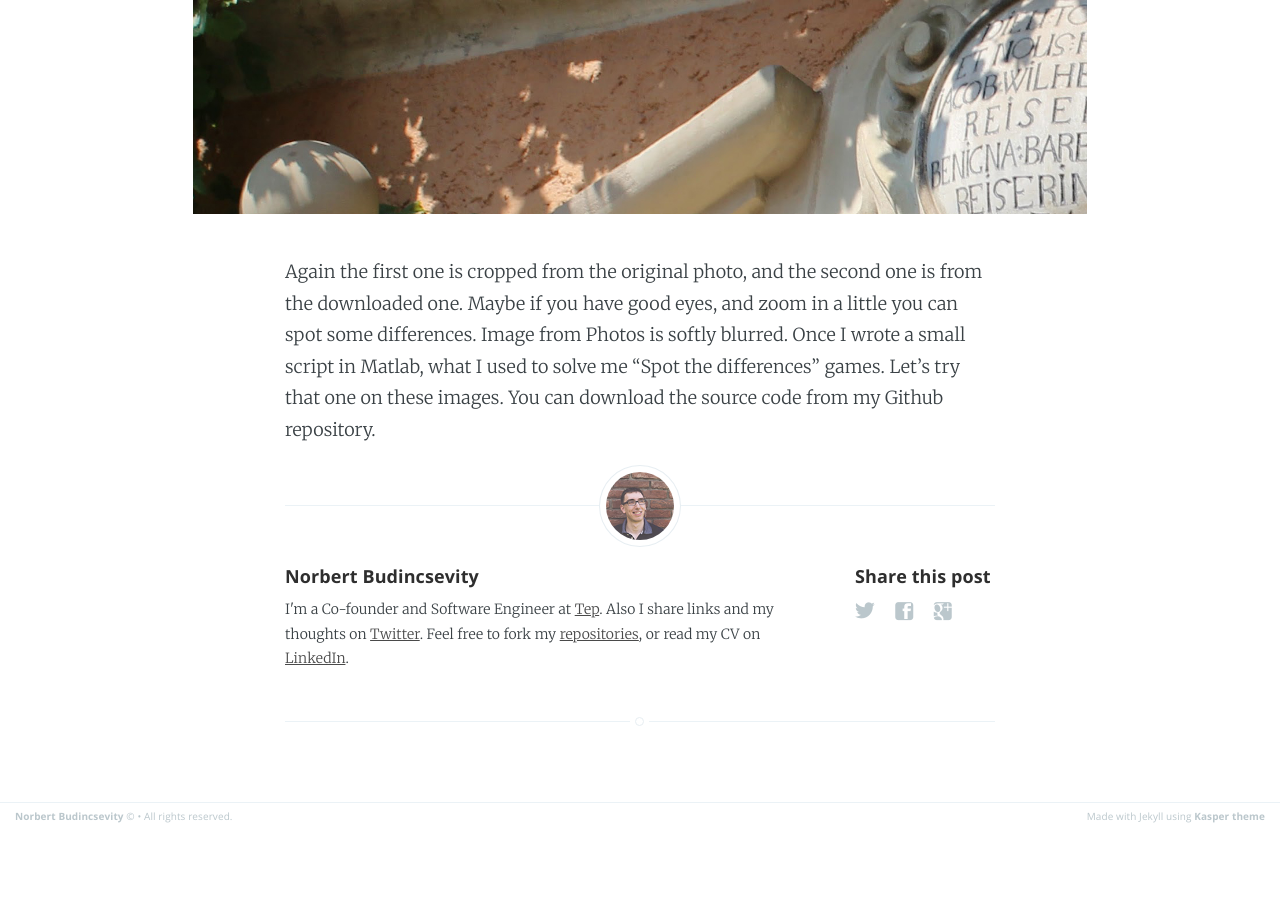
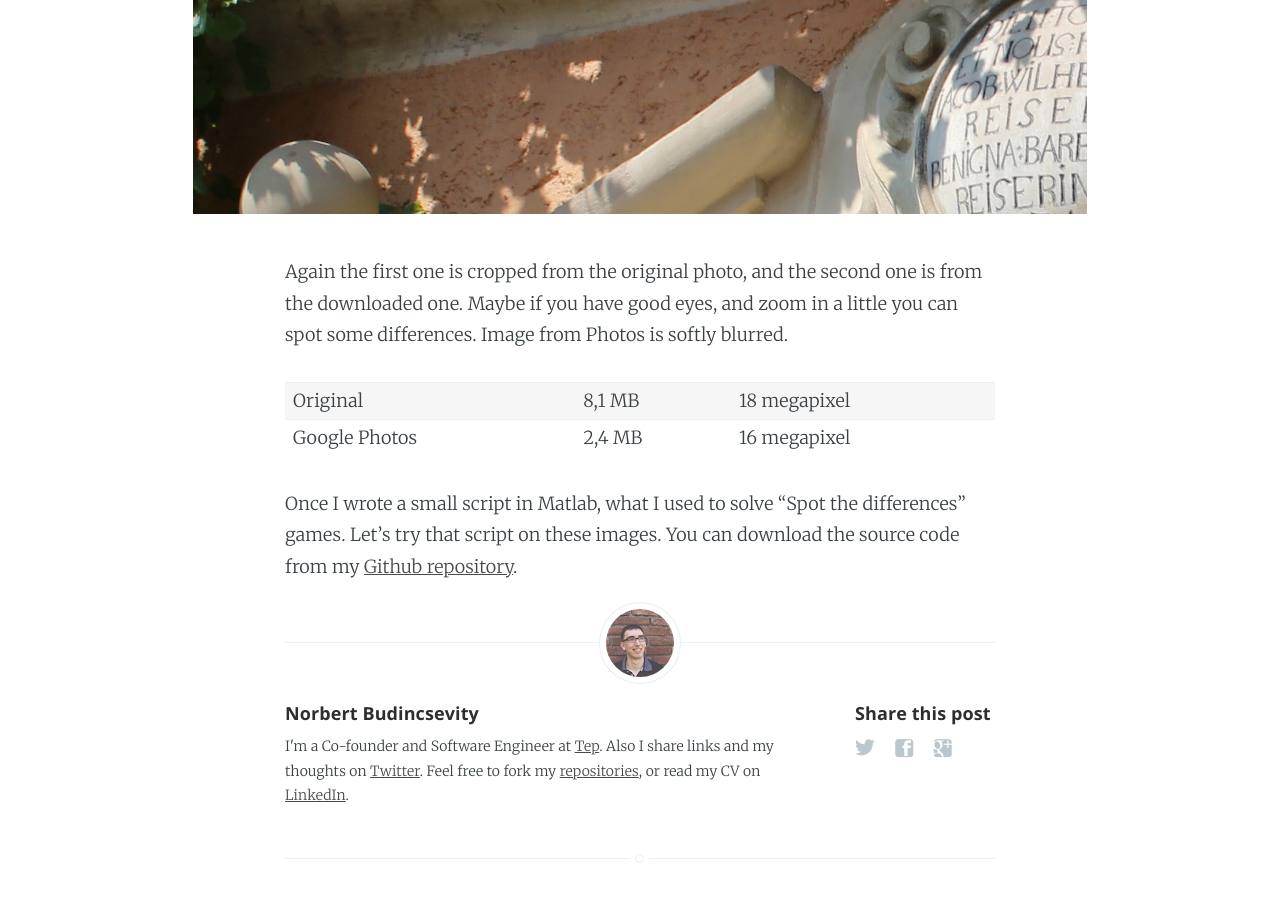
Before and after one commit to Budincsevity/budincsevity.github.io, a Jekyll site: the page built from _posts/2015-08-17-google-photos-compression.markdown, in a window 1280 px wide and 900 px high, scrolled down 2634 px. Built offline with Jekyll 4.4.1, drawn with Linux system fonts in a browser that asks for light colours; Markdown is read by kramdown in place of the engine named in the settings; before the commit the page ends 3464 px from its top, so only the background shows below that.

Commit message:
Add table and link to post

```diff
--- a/_posts/2015-08-17-google-photos-compression.markdown
+++ b/_posts/2015-08-17-google-photos-compression.markdown
@@ -21,4 +21,9 @@ The first one is the original, and the second one is from Google Photos. I can't
 
 ![Downloaded from Google Photos](https://github.com/Budincsevity/budincsevity.github.io/raw/master/assets/images/gp2.jpg "Downloaded from Google Photos")
 
-Again the first one is cropped from the original photo, and the second one is from the downloaded one. Maybe if you have good eyes, and zoom in a little you can spot some differences. Image from Photos is softly blurred. Once I wrote a small script in Matlab, what I used to solve me "Spot the differences" games. Let's try that one on these images. You can download the source code from my Github repository.
+Again the first one is cropped from the original photo, and the second one is from the downloaded one. Maybe if you have good eyes, and zoom in a little you can spot some differences. Image from Photos is softly blurred.
+
+| Original      | 8,1 MB      | 18 megapixel |
+| Google Photos | 2,4 MB      | 16 megapixel |
+
+Once I wrote a small script in Matlab, what I used to solve "Spot the differences" games. Let's try that script on these images. You can download the source code from my [Github repository](https://github.com/Budincsevity/Spot-the-difference).
```
